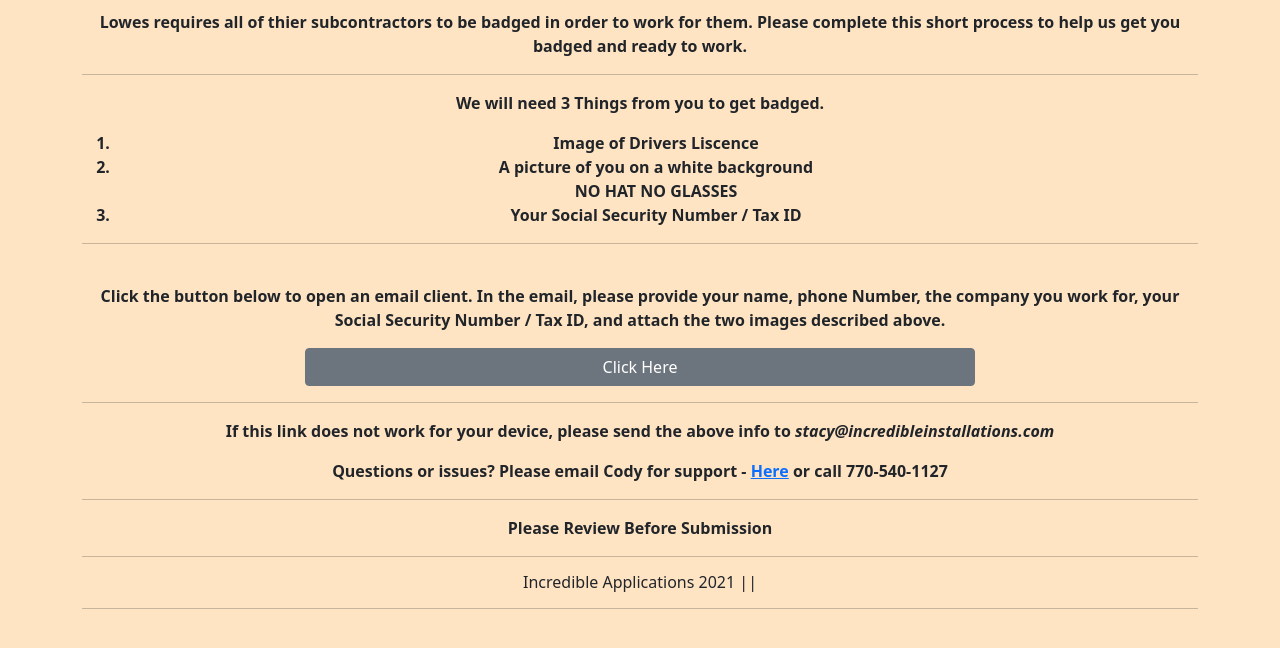
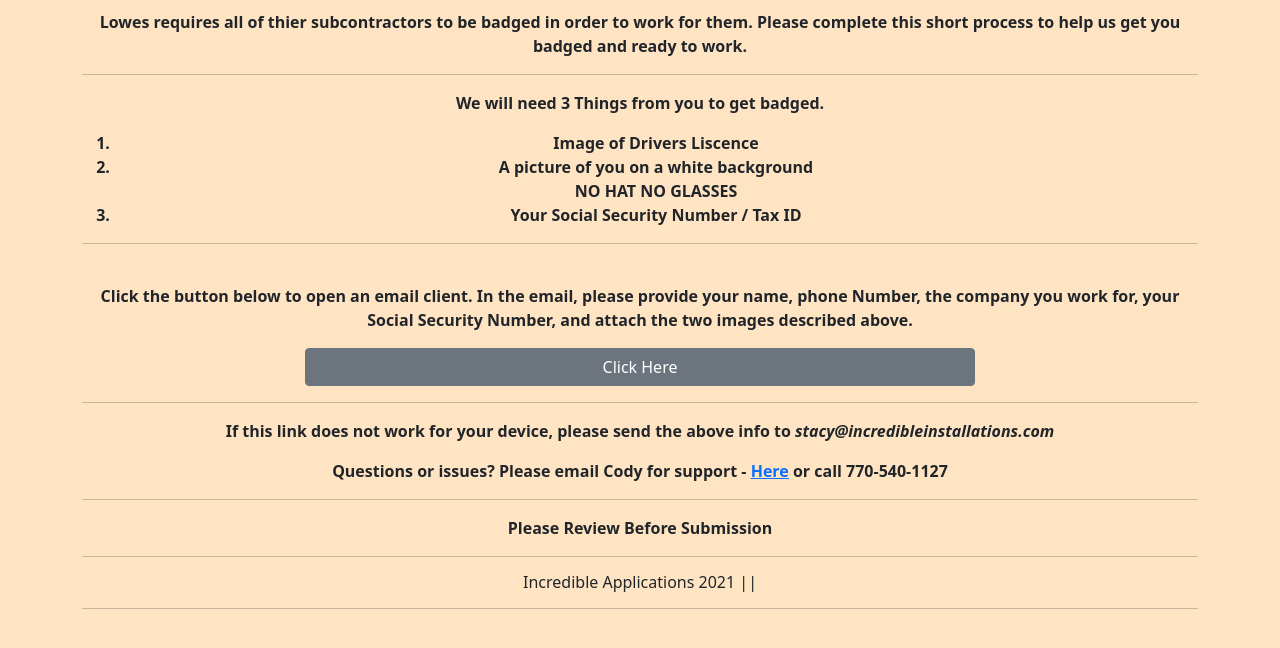
Before and after one commit to jwilly117/INCREDIBLE1, a website: page badging.html in a window 1280 px wide. Shown: the part 230-878 px from the top of the page. Drawn offline with nearby package versions, Linux system fonts and the light colour scheme.

Commit message:
Removing tax id option

```diff
--- a/badging.html
+++ b/badging.html
@@ -87,7 +87,7 @@
 
         <hr>
         <br>
-        <p>        Click the button below to open an email client. In the email, please provide your name, phone Number, the company you work for, your Social Security Number / Tax ID, and attach the two images described above.
+        <p>        Click the button below to open an email client. In the email, please provide your name, phone Number, the company you work for, your Social Security Number, and attach the two images described above.
         </p>
 
         <a href="mailto:compliance@incredibleinstallations.com&subject=Lowes%20Subcontractor%20Badge&body=Please list your company name, telephone number, and your SSN. --  Then, attach an image of your drivers licence and a self portrait with a white background  (Please no hats or glasses). This image will be used for your badge photo.%0D%0D%0D%0D%0D%0D" class="btn btn-secondary">Click Here</a>
```
